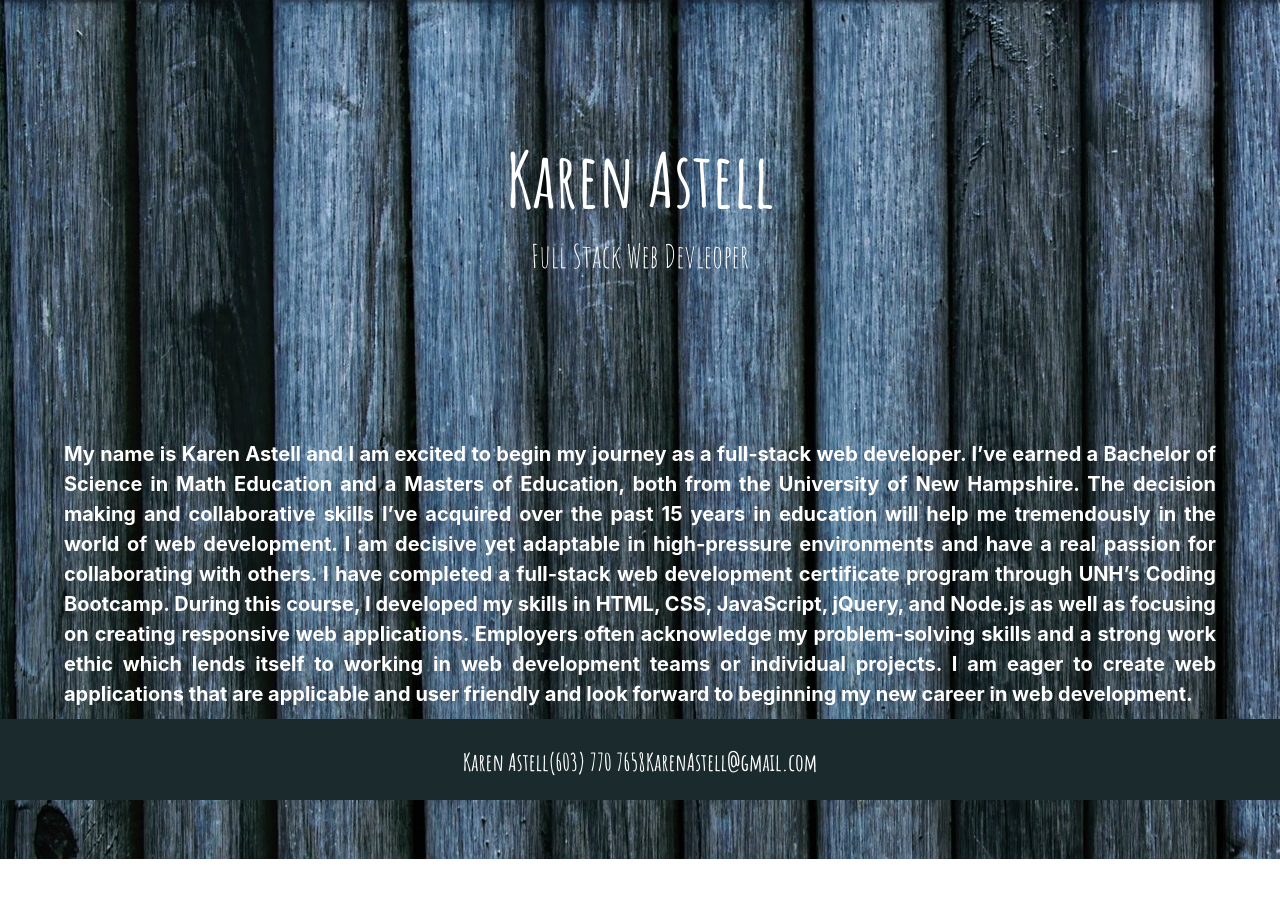
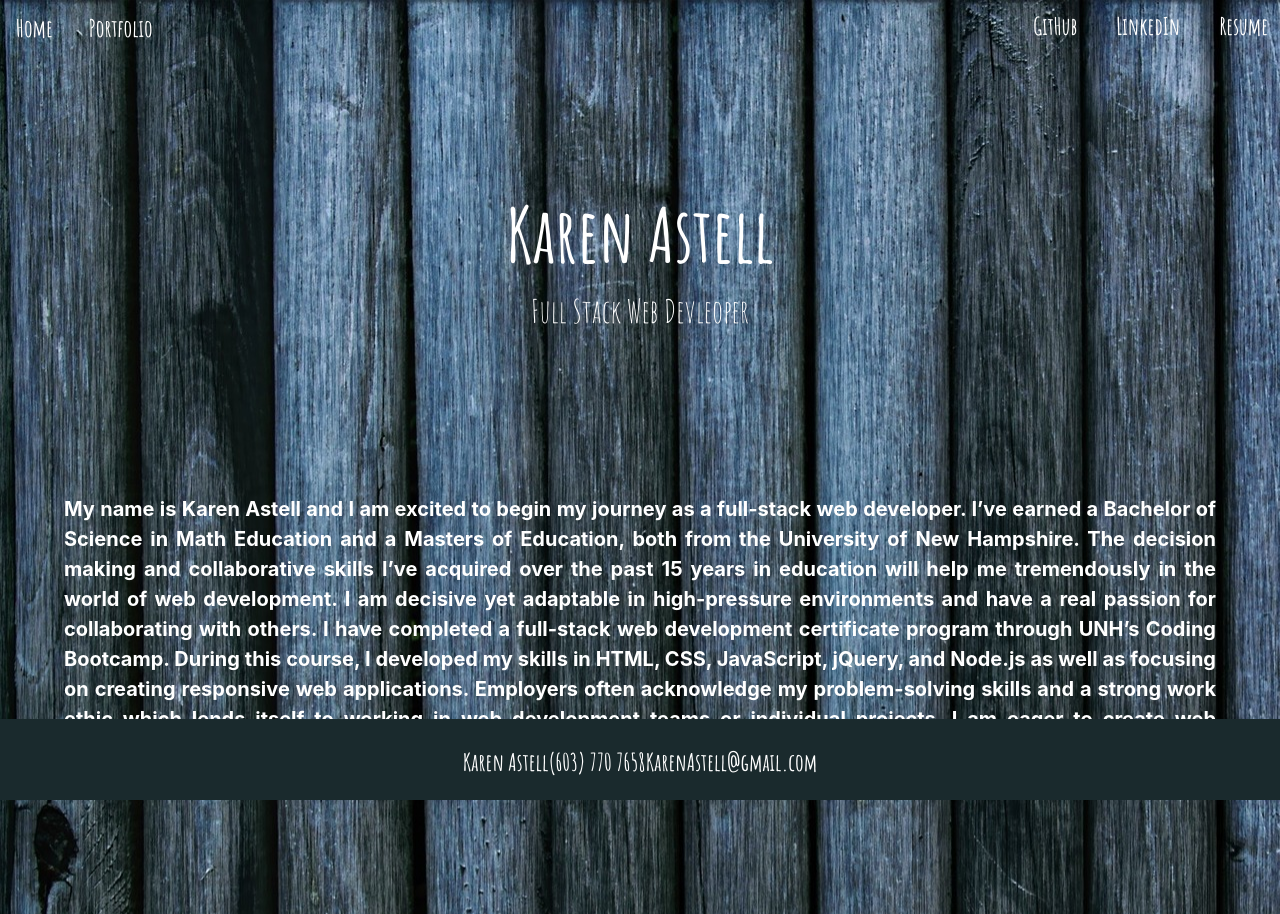
Before and after one commit to karenastell/react-portfolio, a React (Create React App) app: page / in a window 1280 px wide. Before the commit the page ends 859 px from the top, so only its background shows below. Built offline with nearby package versions, Linux system fonts and the light colour scheme.

Commit message:
fixed nav to bulma - still needs font awesome

```diff
--- a/src/App.js
+++ b/src/App.js
@@ -11,7 +11,7 @@ function App() {
     <Router>
       <div className='App'>
         <Wrapper>
-          {/* <Navbar /> */}
+          <Navbar />
           <Route exact path='/' component={Home} />
           <Route exact path='/portfolio' component={Portfolio} />
           <Footer />
--- a/src/components/Navbar.js
+++ b/src/components/Navbar.js
@@ -8,40 +8,39 @@ import '../style.css';
 //  const element = <FontAwesomeIcon icon={fabGithub}/>
 export default function Navbar() {
   return (
-    <nav className='fence navbar navbar-expand-lg navbar-light bg-light'>
-      <div className='navbar-collapse' id='navbarTogglerDemo02'>
-        <div className='mr-auto'>
-          <Link className='white-font ml-1 mr-3 navbar-item' to='/'>
+    <nav role='navigation' aria-label='main navigation'>
+      <div className='navbar-brand'>
+        <Link className='has-text-white ml-1 mr-3 navbar-item' to='/'>
           <span className=' navbar-font bold'>Home</span>
         </Link>
-          <Link className='white-font navbar-item' to='/portfolio'>
+        <Link className='has-text-white navbar-item' to='/portfolio'>
           <span className=' navbar-font bold'>Portfolio</span>
         </Link>
-        </div>
 
-        <span className='white-font navbar-item'>
+        <div className='navbar-end'>
+          <span className='navbar-item'>
             <a
-            className=' bold nav-link-margin is-inverted'
+              className='has-text-white bold nav-link-margin is-inverted'
               href='https://github.com/karenastell'
               target='_blank'
             >
               <span className='icon'>
                 <i className='fab fa-github'></i>
               </span>
-            <span className='white-font navbar-font'>GitHub</span>
+              <span className='navbar-font'>GitHub</span>
             </a>
             <a
-            className=' bold nav-link-margin'
+              className='has-text-white bold nav-link-margin'
               target='_blank'
               href='https://www.linkedin.com/in/karen-astell/'
             >
               <span className='icon'>
                 <i className='fab fa-linkedin'></i>
               </span>
-            <span className='white-font navbar-font'>LinkedIn</span>
+              <span className='navbar-font'>LinkedIn</span>
             </a>
             <a
-            className='white-font bold is-inverted'
+            className='has-text-white bold is-inverted'
             href={Resume}
             target='_blank'
           >
@@ -52,6 +51,7 @@ export default function Navbar() {
           </a>
           </span>
         </div>
+      </div>
     </nav>
   );
 }
```
Lines whose indentation alone changed are shown as unchanged.
